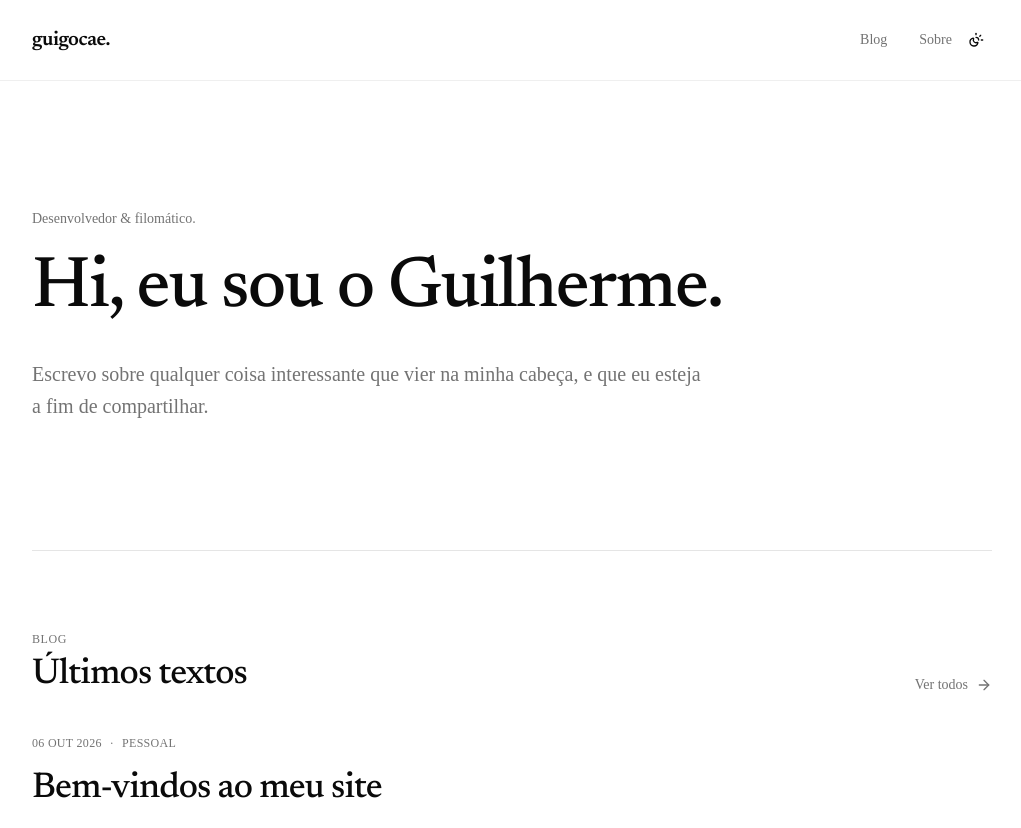
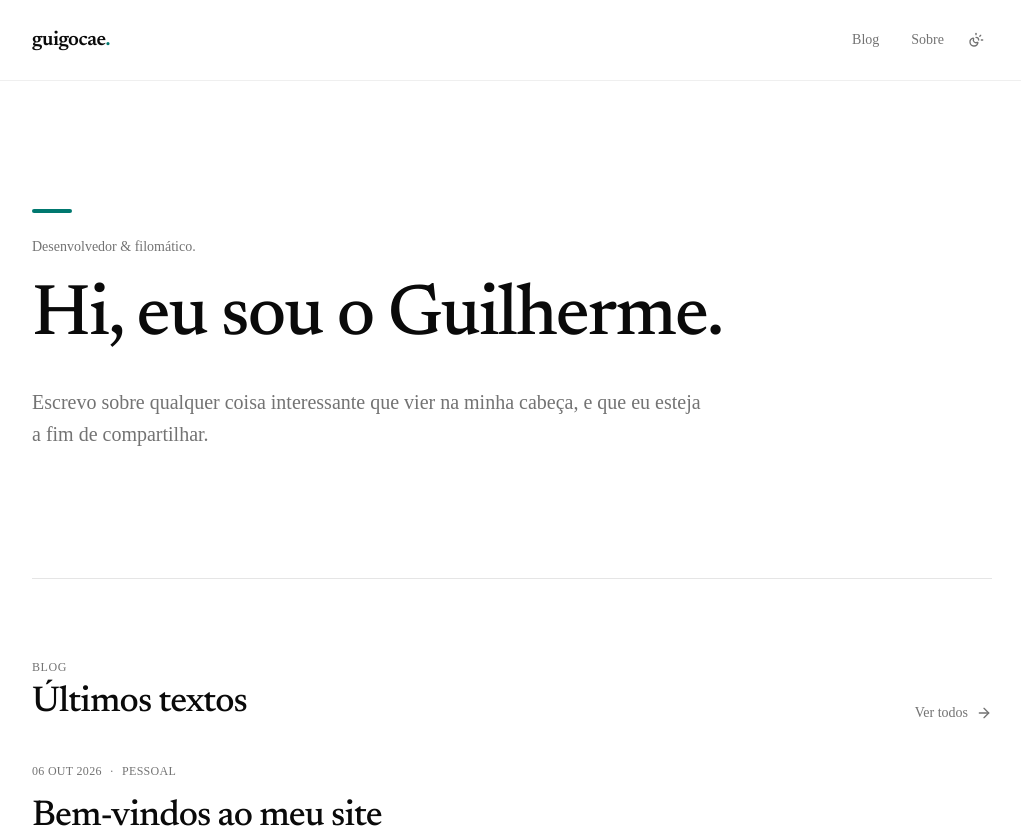
Before and after one commit to guigocae/guigocae-site, a Next.js app: page / in a window 1280 px wide. Shown: the top 828 px of the page, without its empty margins (128-1149 px from the left). Built offline with nearby package versions, Linux system fonts and the light colour scheme.

Commit message:
feat: add primary color to some details

```diff
--- a/src/app/blog/[slug]/page.tsx
+++ b/src/app/blog/[slug]/page.tsx
@@ -74,7 +74,7 @@ export default async function PostPage({
             </p>
           </header>
 
-          <div className="prose prose-neutral max-w-none dark:prose-invert prose-headings:font-heading prose-headings:font-medium prose-headings:tracking-tight prose-p:leading-8 prose-a:text-foreground prose-a:underline prose-a:underline-offset-4">
+          <div className="prose prose-neutral max-w-none dark:prose-invert prose-headings:font-heading prose-headings:font-medium prose-headings:tracking-tight prose-p:leading-8 prose-a:text-primary prose-a:decoration-primary/50 prose-a:underline prose-a:underline-offset-4 hover:prose-a:decoration-primary prose-blockquote:border-primary prose-blockquote:text-muted-foreground">
             <Content />
           </div>
         </article>
--- a/src/app/globals.css
+++ b/src/app/globals.css
@@ -130,6 +130,7 @@
     scroll-behavior: smooth;
   }
   ::selection {
-    @apply bg-foreground text-background
+    /* @apply bg-foreground text-background */
+    @apply bg-primary text-primary-foreground
   }
 }
--- a/src/app/page.tsx
+++ b/src/app/page.tsx
@@ -13,6 +13,8 @@ export default async function Home() {
     <main>
       <SiteContainer>
         <section className="py-20 sm:py-28 md:py-32">
+          <div className="mb-6 h-1 w-10 rounded-full bg-primary" />
+
           <p className="mb-6 text-sm font-medium text-muted-foreground">
             Desenvolvedor & filomático.
           </p>
--- a/src/components/layouts/header.tsx
+++ b/src/components/layouts/header.tsx
@@ -23,7 +23,8 @@ export function Header() {
           href="/"
           className="font-heading text-xl font-semibold tracking-tight"
         >
-          guigocae.
+          guigocae
+          <span className="text-primary">.</span>
         </Link>
 
         <div className="flex items-center gap-2">
@@ -35,12 +36,14 @@ export function Header() {
               <Link
                 key={item.href}
                 href={item.href}
-                className="text-sm text-muted-foreground transition-colors hover:text-foreground"
+                className="text-sm text-muted-foreground transition-colors hover:text-primary"
               >
                 {item.label}
               </Link>
             ))}
           </nav>
+
+          <div />
 
           <ThemeToggle />
 
--- a/src/components/ui/mobile-menu.tsx
+++ b/src/components/ui/mobile-menu.tsx
@@ -37,7 +37,10 @@ export function MobileMenu() {
 
       <SheetContent side="right" className="w-[85%] max-w-sm p-0">
         <SheetHeader className="border-b px-6 py-5">
-          <SheetTitle className="font-heading text-xl">guigocae.</SheetTitle>
+          <SheetTitle className="font-heading text-xl">
+            guigocae
+            <span className="text-primary">.</span>
+          </SheetTitle>
         </SheetHeader>
 
         <nav className="flex flex-col px-6 py-6">
--- a/src/components/ui/post-item.tsx
+++ b/src/components/ui/post-item.tsx
@@ -30,7 +30,7 @@ export function PostItem({
           </span>
         </div>
 
-        <h2 className="max-w-3xl font-heading text-3xl leading-tight font-medium tracking-tight transition-colors group-hover:text-muted-foreground sm:text-4xl">
+        <h2 className="max-w-3xl font-heading text-3xl leading-tight font-medium tracking-tight transition-colors group-hover:text-primary sm:text-4xl">
           {title}
         </h2>
 
--- a/src/components/ui/theme-toggle.tsx
+++ b/src/components/ui/theme-toggle.tsx
@@ -21,6 +21,7 @@ export function ThemeToggle() {
           <Button
             variant="ghost"
             size="icon"
+            className="text-muted-foreground hover:text-primary aria-expanded:text-primary aria-expanded:bg-transparent hover:bg-transparent cursor-pointer"
             aria-label="Alterar tema"
           />
         }
@@ -28,7 +29,7 @@ export function ThemeToggle() {
         <SunMoon className="size-4" />
       </DropdownMenuTrigger>
 
-      <DropdownMenuContent align="end">
+      <DropdownMenuContent align="end" className="font-sans text-sm">
         <DropdownMenuItem onClick={() => setTheme("light")}>
           <Sun />
           Claro
```
